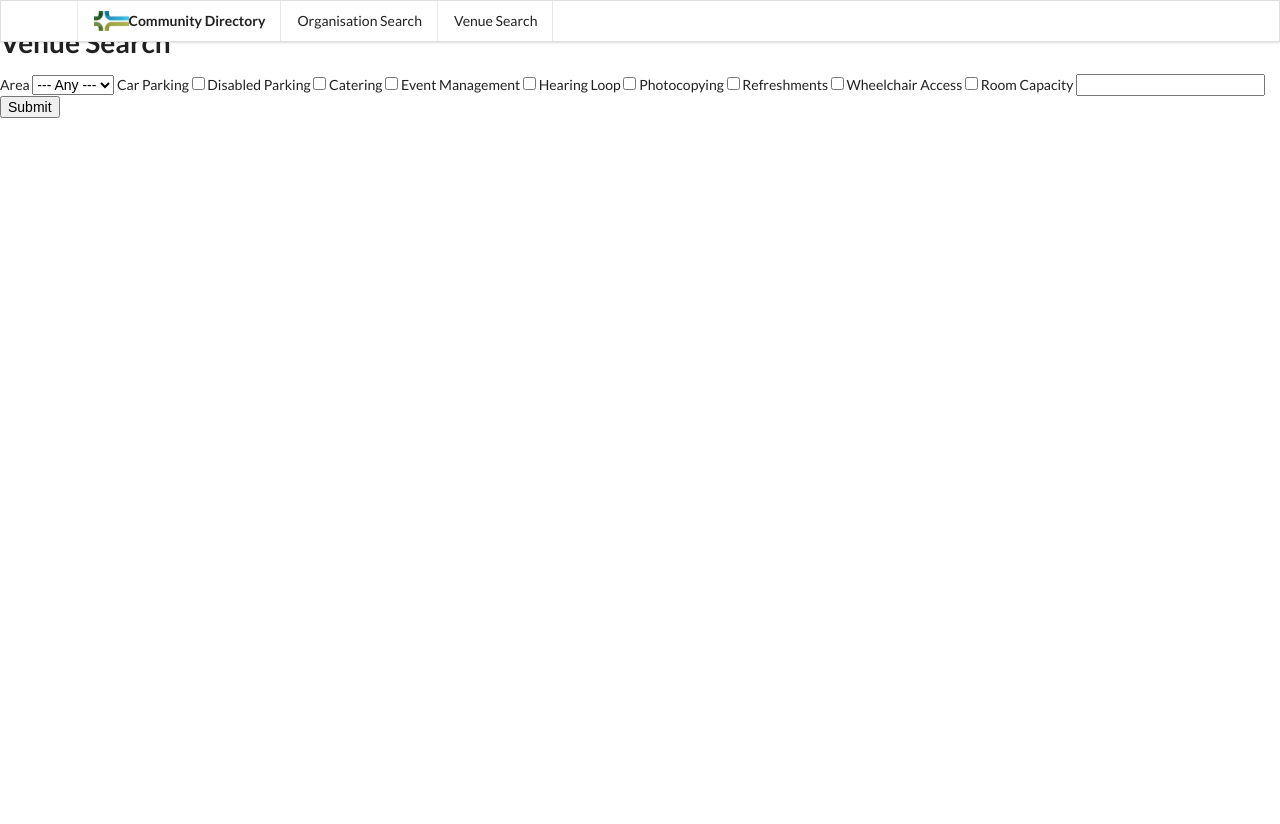
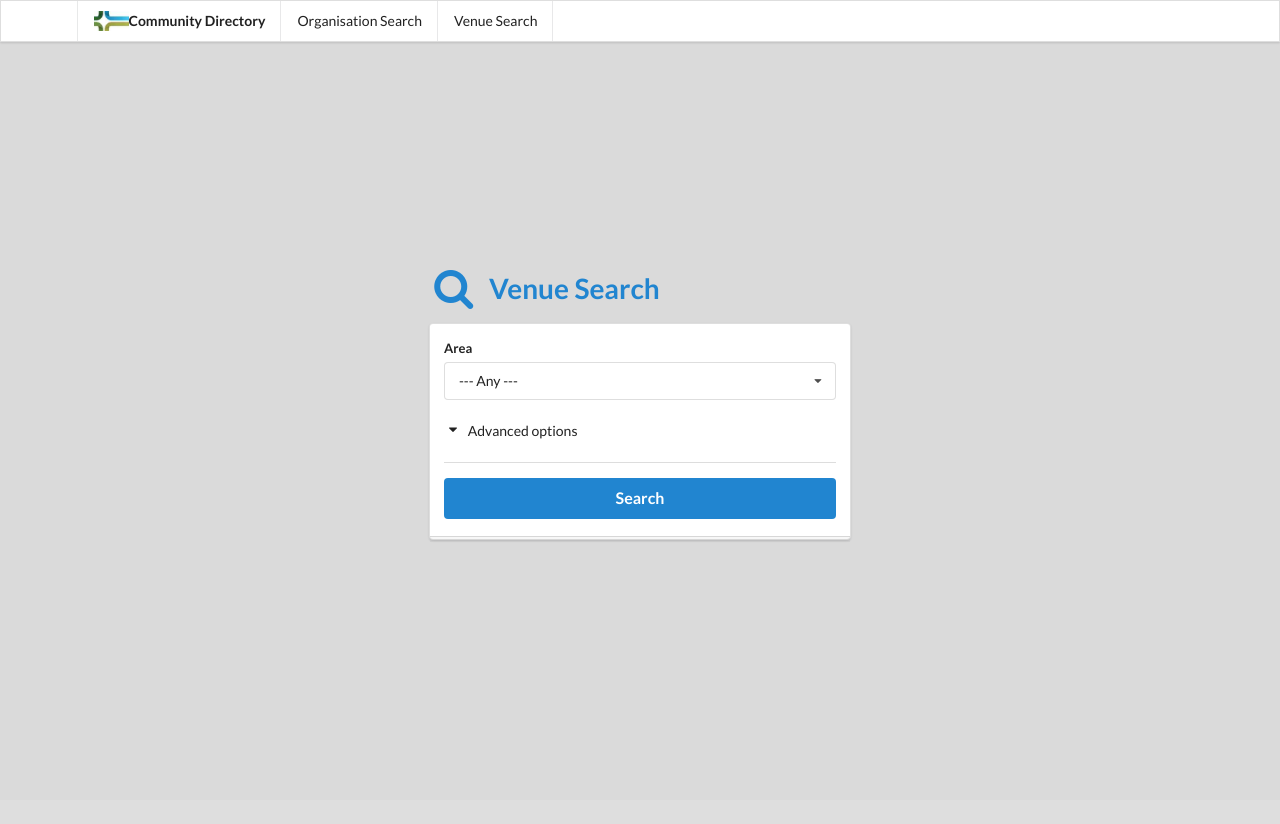
Before and after one commit to rosstimson/vcconnect-flask, a Flask app: page /venues in a window 1280 px wide. After the commit the page ends 542 px from the top, so only its background shows below. Run offline with Flask 2, Linux system fonts and the light colour scheme; parts of the project's set-up code (start-up, migrations or seed data) failed here and were passed over; some libraries are stand-ins or nearby versions.

Commit message:
Decent 1st crack at styling search form pages.

```diff
--- a/app/main/forms.py
+++ b/app/main/forms.py
@@ -1,5 +1,5 @@
 from flask_wtf import FlaskForm
-from wtforms import BooleanField, SelectField, SubmitField, IntegerField
+from wtforms import BooleanField, SelectField, IntegerField
 from wtforms.validators import Required, Optional
 from .vcconnect import get_main_area_dropdown, get_service_dropdown, get_client_group_dropdown
 
@@ -17,7 +17,6 @@ class OrgSearchForm(FlaskForm):
                                coerce=int,
                                choices=get_client_group_dropdown(),
                                validators=[Optional()])
-    submit = SubmitField('Submit')
 
 
 class VenueSearchForm(FlaskForm):
@@ -34,4 +33,3 @@ class VenueSearchForm(FlaskForm):
     refreshments = BooleanField('Refreshments')
     wheelchair = BooleanField('Wheelchair Access')
     max_capacity = IntegerField('Room Capacity', validators=[Optional()])
-    submit = SubmitField('Submit')
--- a/app/templates/org_search.html
+++ b/app/templates/org_search.html
@@ -36,10 +36,10 @@
 	  {{ form.main_area_id }}
 	</div>
 
-	<div class="ui accordion field">
+	<div class="ui accordion">
 	  <div class="title active">
 	    <i class="icon dropdown"></i>
-	    Advanced search
+	    Advanced options
 	  </div>
 	  <div class="content hidden">
 	    <div class="field">
@@ -51,6 +51,8 @@
 	      {{ form.client_group_id(class_="transition") }}
 	    </div>
 	  </div>
+	</div>
+	<div class="ui divider">
 	</div>
 	<button type="submit" name="submit" class="ui fluid large primary submit button">Search</button>
       </div>
--- a/app/templates/venue_search.html
+++ b/app/templates/venue_search.html
@@ -1,23 +1,129 @@
 {% extends "base.html" %}
+
+{% block head %}
+{{ super() }}
+<style type="text/css">
+ body {
+   background-color: #DADADA;
+ }
+ body > .grid {
+   height: 100%;
+ }
+ .column {
+   max-width: 450px;
+ }
+</style>
+{% endblock %}
 
 {% block title %}Venue Search{% endblock %}
 
 {% block page_content %}
-<h1>Venue Search</h1>
 
-<form action="" method="post">
-  {{ form.csrf_token }}
-  {{ form.area_id.label }} {{ form.area_id }}
-  {{ form.venue_car_parking.label }} {{ form.venue_car_parking }}
-  {{ form.disabled.label }} {{ form.disabled }}
-  {{ form.catering.label }} {{ form.catering }}
-  {{ form.event_management.label }} {{ form.event_management }}
-  {{ form.hearing.label }} {{ form.hearing }}
-  {{ form.photocopy.label }} {{ form.photocopy }}
-  {{ form.refreshments.label }} {{ form.refreshments }}
-  {{ form.wheelchair.label }} {{ form.wheelchair }}
-  {{ form.max_capacity.label }} {{ form.max_capacity }}
-  {{ form.submit }}
-</form>
+<div class="ui middle aligned center aligned grid">
+  <div class="column left aligned">
+    <h1 class="ui blue header">
+      <i class="huge search icon"></i>
+      <div class="content">
+	Venue Search
+      </div>
+    </h1>
+
+    <form action="" method="post" class="ui large form">
+      {{ form.csrf_token }}
+      <div class="ui stacked segment">
+	<div class="field">
+	  {{ form.area_id.label }}
+	  {{ form.area_id }}
+	</div>
+
+	<div class="ui accordion">
+	  <div class="title active">
+	    <i class="icon dropdown"></i>
+	    Advanced options
+	  </div>
+
+	  <div class="content hidden">
+	    <h4 class="ui dividing header">Parking</h4>
+	    <div class="field">
+	      <div class="ui toggle checkbox">
+		{{ form.venue_car_parking }}
+		{{ form.venue_car_parking.label }}
+	      </div>
+	    </div>
+	    <div class="field">
+	      <div class="ui toggle checkbox">
+		{{ form.disabled }}
+		{{ form.disabled.label }}
+	      </div>
+	    </div>
+
+	    <h4 class="ui dividing header">Universal Access</h4>
+	    <div class="field">
+	      <div class="ui toggle checkbox">
+		{{ form.wheelchair }}
+		{{ form.wheelchair.label }}
+	      </div>
+	    </div>
+	    <div class="field">
+	      <div class="ui toggle checkbox">
+		{{ form.hearing }}
+		{{ form.hearing.label }}
+	      </div>
+	    </div>
+
+	    <h4 class="ui dividing header">Facilities</h4>
+	    <div class="field">
+	      <div class="ui toggle checkbox">
+		{{ form.refreshments }}
+		{{ form.refreshments.label }}
+	      </div>
+	    </div>
+	    <div class="field">
+	      <div class="ui toggle checkbox">
+		{{ form.catering }}
+		{{ form.catering.label }}
+	      </div>
+	    </div>
+	    <div class="field">
+	      <div class="ui toggle checkbox">
+		{{ form.event_management }}
+		{{ form.event_management.label }}
+	      </div>
+	    </div>
+	    <div class="field">
+	      <div class="ui toggle checkbox">
+		{{ form.photocopy }}
+		{{ form.photocopy.label }}
+	      </div>
+	    </div>
+	    <div class="field">
+	      {{ form.max_capacity.label }}
+	      {{ form.max_capacity }}
+	    </div>
+	  </div>
+	</div>
+	<div class="ui divider">
+	</div>
+	<button type="submit" name="submit" class="ui fluid large primary submit button">Search</button>
+      </div>
+    </form>
+  </div>
+</div>
 
 {% endblock %}
+
+{% block scripts %}
+{{ super() }}
+<script>
+ $('select')
+   .dropdown()
+ ;
+
+ $('.ui.accordion')
+   .accordion()
+ ;
+ $('.ui.checkbox')
+   .checkbox()
+ ;
+</script>
+{% endblock %}
```
